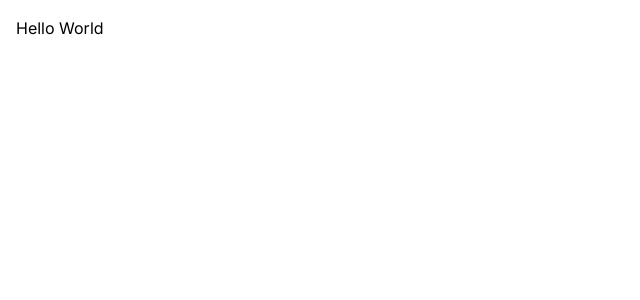
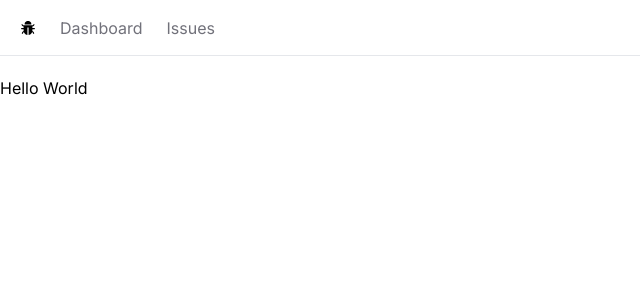
Before and after one commit to yuliuftd/Issue-Tracker, a Next.js app: page / in a window 1280 px wide. Shown: the top 300 px of the page, without its empty margins (0-640 px from the left). Built offline with nearby package versions, Linux system fonts and the light colour scheme.

Commit message:
build the Navbar

```diff
--- /dev/null
+++ b/app/NavBar.tsx
@@ -0,0 +1,36 @@
+import Link from "next/link";
+import React from "react";
+import { AiFillBug } from "react-icons/ai";
+
+const NavBar = () => {
+  const links = [
+    {
+      label: "Dashboard",
+      href: "/",
+    },
+    {
+      label: "Issues",
+      href: "/issues",
+    },
+  ];
+  return (
+    <nav className="flex space-x-6 border-b mb-5 px-5 h-14 items-center">
+      <Link href="/">
+        <AiFillBug />
+      </Link>
+      <ul className="flex space-x-6">
+        {links.map((link) => (
+          <Link
+            className="text-zinc-500 hover:text-zinc-800 transition-colors"
+            key={link.href}
+            href={link.href}
+          >
+            {link.label}
+          </Link>
+        ))}
+      </ul>
+    </nav>
+  );
+};
+
+export default NavBar;
--- a/app/globals.css
+++ b/app/globals.css
@@ -14,5 +14,4 @@
 
 body {
   color: rgb(var(--foreground-rgb));
-  padding: 1rem;
 }
--- a/app/layout.tsx
+++ b/app/layout.tsx
@@ -1,22 +1,26 @@
-import type { Metadata } from 'next'
-import { Inter } from 'next/font/google'
-import './globals.css'
+import type { Metadata } from "next";
+import { Inter } from "next/font/google";
+import "./globals.css";
+import NavBar from "./NavBar";
 
-const inter = Inter({ subsets: ['latin'] })
+const inter = Inter({ subsets: ["latin"] });
 
 export const metadata: Metadata = {
-  title: 'Create Next App',
-  description: 'Generated by create next app',
-}
+  title: "Create Next App",
+  description: "Generated by create next app",
+};
 
 export default function RootLayout({
   children,
 }: {
-  children: React.ReactNode
+  children: React.ReactNode;
 }) {
   return (
     <html lang="en">
-      <body className={inter.className}>{children}</body>
+      <body className={inter.className}>
+        <NavBar />
+        <main>{children}</main>
+      </body>
     </html>
-  )
+  );
 }
```
Also changed, not shown: package.json (+5 -4 lines), 1 other file (tests, documents, lock files or other folders).
